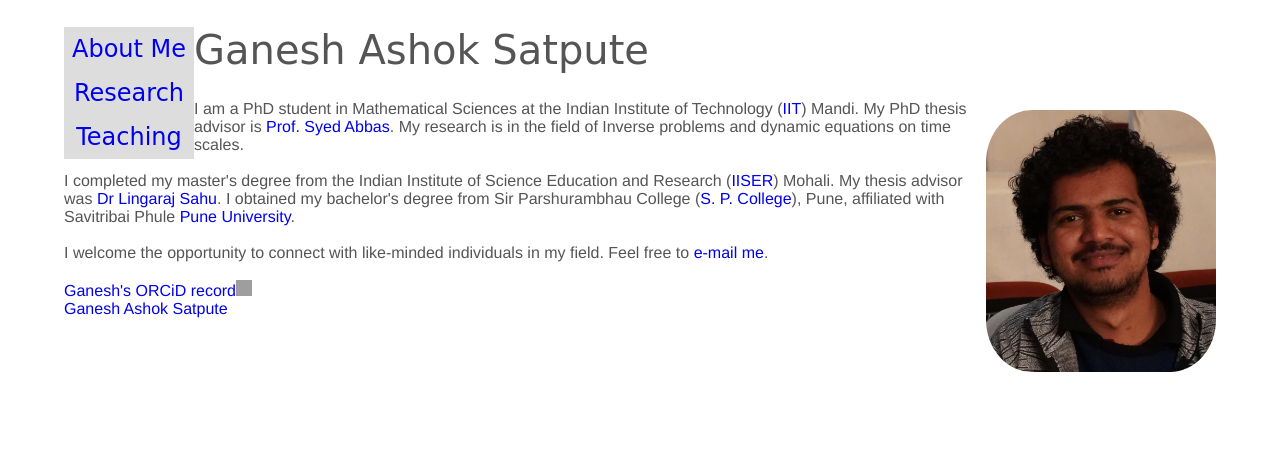
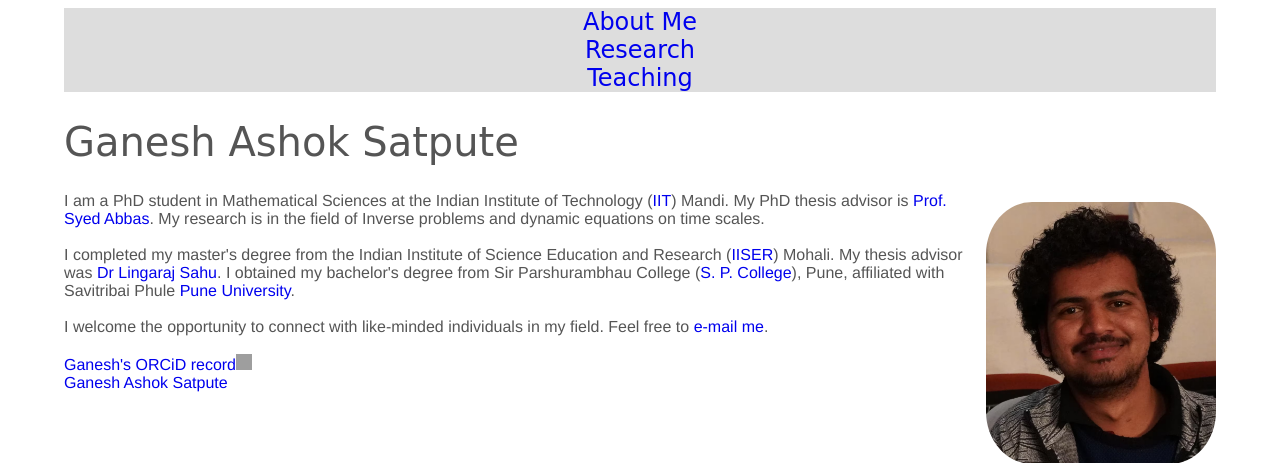
Before and after one commit to ganeshasatpute/ganeshasatpute.github.io, a PHP site: page / in a window 1280 px wide. Shown: the top 463 px of the page. Run offline with PHP 8.4, Linux system fonts and the light colour scheme; some libraries are stand-ins or nearby versions; grey boxes are pictures that could not be loaded.

Commit message:
Update style.css

```diff
--- a/style.css
+++ b/style.css
@@ -28,12 +28,10 @@ div#navigation {
   text-align: center;
   font-family: 'Pompiere', cursive;
   font-size: 1.5em;
-  float: left;
 }
 
 div#navigation a {
   display: block;
-  padding: 8px;
   background-color: #dddddd;
 }
 
```
